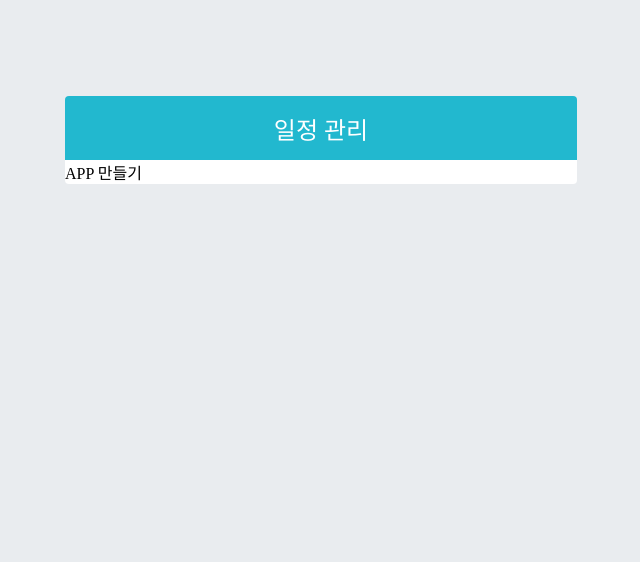
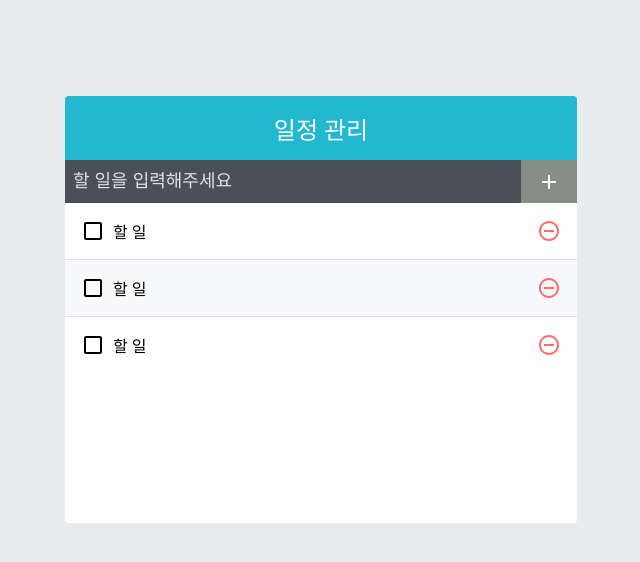
Before and after one commit to S-YC/ReactSchedule, a React (Create React App) app in the folder todo-app/: page / in a window 1280 px wide. Shown: the top 562 px of the page, without its empty margins (319-959 px from the left). Built offline with nearby package versions, Linux system fonts and the light colour scheme.

Commit message:
컴포넌트 스타일링

```diff
--- a/todo-app/package.json
+++ b/todo-app/package.json
@@ -7,9 +7,11 @@
     "@testing-library/react": "^12.1.2",
     "@testing-library/user-event": "^13.5.0",
     "ansi-html": "0.0.7",
+    "classnames": "^2.3.1",
     "package": "^1.0.1",
     "react": "^17.0.2",
     "react-dom": "^17.0.2",
+    "react-icons": "^4.3.1",
     "react-scripts": "4.0.3",
     "sass": "^1.45.0",
     "web-vitals": "^2.1.2"
--- a/todo-app/src/App.js
+++ b/todo-app/src/App.js
@@ -1,8 +1,15 @@
 import React from "react";
 import TodoTemplate from "./components/TodoTemplate";
+import TodoInsert from "./components/TodoInsert";
+import TodoList from "./components/TodoList";
 
 const App = () => {
-  return <TodoTemplate>APP 만들기</TodoTemplate>;
+  return (
+    <TodoTemplate>
+      <TodoInsert />
+      <TodoList />
+    </TodoTemplate>
+  );
 }
 
 export default App;
--- /dev/null
+++ b/todo-app/src/components/TodoInsert.js
@@ -0,0 +1,17 @@
+import React from "react";
+// https://react-icons.netlify.com/#/icons/md (icon 리스트)
+import { MdAdd } from "react-icons/md"
+import "./TodoInsert.scss";
+
+const TodoInsert = () => {
+  return (
+    <form className="TodoInsert">
+      <input placeholder="할 일을 입력해주세요"></input>
+      <button type="submit">
+        <MdAdd />
+      </button>
+    </form>
+  )
+};
+
+export default TodoInsert;
--- /dev/null
+++ b/todo-app/src/components/TodoInsert.scss
@@ -0,0 +1,37 @@
+.TodoInsert{
+  display: flex;
+  background: #495057;
+  input {
+    // 기본 스타일 초기화
+    background: none;
+    outline: none;
+    border: none;
+    padding: 0.5rem;
+    font-size: 1.125rem;
+    line-height: 1.5;
+    color: white;
+    &::placeholder{
+      color: #dee2e6;
+    }
+    // 버튼 제외한 영역 차지
+    flex: 1;
+  }
+  button {
+    // 기본 스타일 초기화
+    background: none;
+    outline: none;
+    border: none;
+    background: #868e86;
+    color: white;
+    padding-left: 1rem;
+    padding-right: 1rem;
+    font-size: 1.5rem;
+    display: flex;
+    align-items: center;
+    cursor: pointer;
+    transition: 0.1s backgroud ease-in;
+    &:hover{
+      background: #adb5ad;
+    }
+  }
+}
--- /dev/null
+++ b/todo-app/src/components/TodoList.js
@@ -0,0 +1,15 @@
+import React from "react";
+import TodoListItem from "./TodoListItem";
+import './TodoList.scss';
+
+const TodoList = () => {
+  return (
+    <div className="TodoList">
+      <TodoListItem />
+      <TodoListItem />
+      <TodoListItem />
+    </div>
+  );
+};
+
+export default TodoList
--- /dev/null
+++ b/todo-app/src/components/TodoList.scss
@@ -0,0 +1,5 @@
+.TodoList {
+  min-height: 320px;
+  max-height: 513px;
+  overflow-y: auto;
+}
--- /dev/null
+++ b/todo-app/src/components/TodoListItem.js
@@ -0,0 +1,23 @@
+import React from 'react'
+import {
+  MdCheckBoxOutlineBlank,
+  MdCheckBox,
+  MdRemoveCircleOutline,
+} from 'react-icons/md'
+import './TodoListItem.scss'
+
+const TodoListItem = () => {
+  return (
+    <div className='TodoListItem'>
+      <div className='checkbox'>
+        <MdCheckBoxOutlineBlank />
+        <div className='text'>할 일</div>
+      </div>
+      <div className='remove'>
+        <MdRemoveCircleOutline />
+      </div>
+    </div>
+  );
+};
+
+export default TodoListItem;
--- /dev/null
+++ b/todo-app/src/components/TodoListItem.scss
@@ -0,0 +1,51 @@
+.TodoListItem {
+  padding: 1rem;
+  display: flex;
+  // 세로 중앙정렬
+  align-items: center;
+  &:nth-child(even) {
+    background: #f8f9fa;
+  }
+  .checkbox {
+    cursor: pointer;
+    // 제외 영역 모두 차치
+    flex: 1;
+    display: flex;
+    // 세로 중앙정렬
+    align-items: center;
+    svg {
+      // 아이콘
+      font-size: 1.5rem;
+    }
+    .text {
+      margin-left: 0.5rem;
+      // 제외 영역 모두 차치
+      flex: 1;
+    }
+    // 체크되면 보여줄 스타일 지정
+    &.checked {
+      svg {
+        color: #22b8cf;
+      }
+      .text {
+        color: #adb5bd;
+        text-decoration: line-through;
+      }
+    }
+  }
+  .remove {
+    display: flex;
+    align-items: center;
+    font-size: 1.5rem;
+    color: #ff6b6b;
+    cursor: pointer;
+    &:hover {
+      color: #ff8787;
+    }
+  }
+
+  // 엘리먼트 사이에 테두리 생성
+  & + & {
+    border-top: 1px solid #dee2e6;
+  }
+}
```
Also changed, not shown: todo-app/src/components/TodoTemplate.scss (+4 -3 lines), todo-app/src/TodoInsert.scss (added), todo-app/src/TodoListItem.js (added), 2 other files (tests, documents, lock files or other folders).
